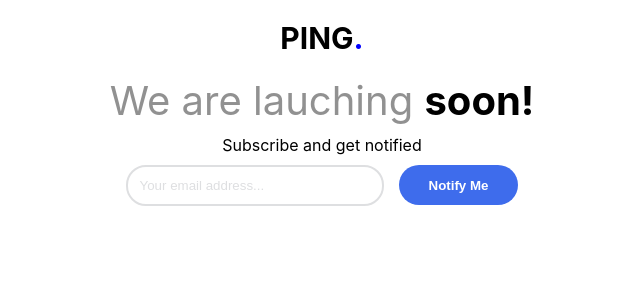
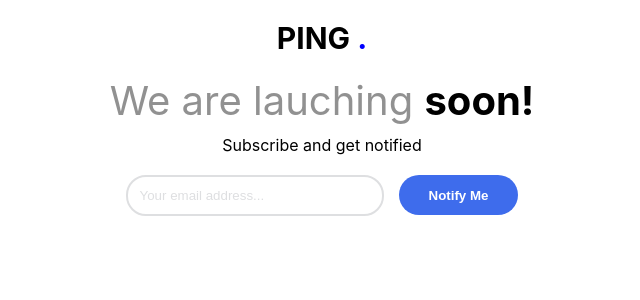
Before and after one commit to MarcelloAragoni/ping, a React (Create React App) app: page / in a window 1280 px wide. Shown: the top 300 px of the page, without its empty margins (318-958 px from the left). Built offline with nearby package versions, Linux system fonts and the light colour scheme.

Commit message:
Changed the css from the dot and soon! to be more clear on the html.

```diff
--- a/src/pages/Subscription/Subscription.jsx
+++ b/src/pages/Subscription/Subscription.jsx
@@ -7,8 +7,12 @@ export default function SubscriptionPage() {
   return (
     <>
       <div className="info">
-        <h1>PING</h1>
-        <p>We are lauching </p>
+        <h1>
+          PING <span>.</span>
+        </h1>
+        <p>
+          We are lauching <span>soon!</span>
+        </p>
         <p>Subscribe and get notified</p>
       </div>
       <div className="subscription">
--- a/src/pages/Subscription/Subscription.scss
+++ b/src/pages/Subscription/Subscription.scss
@@ -8,8 +8,7 @@
     margin-bottom: 10px;
     font-size: 30px;
 
-    &::after {
-      content: ".";
+    span {
       color: blue;
     }
   }
@@ -19,15 +18,14 @@
     font-size: 40px;
     color: #919191;
 
-    &::after {
-      content: "soon!";
+    span {
       font-weight: bold;
       color: black;
     }
   }
 
   >p+p {
-    margin: 0px 0px 10px 0px !important;
+    margin: 0px 0px 20px 0px !important;
     font-size: 16px;
     color: black;
 
```
